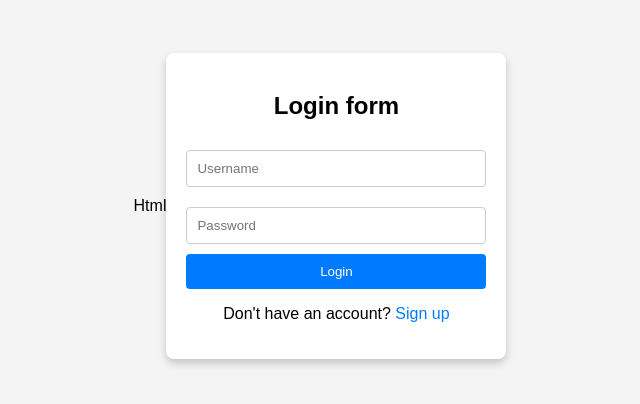
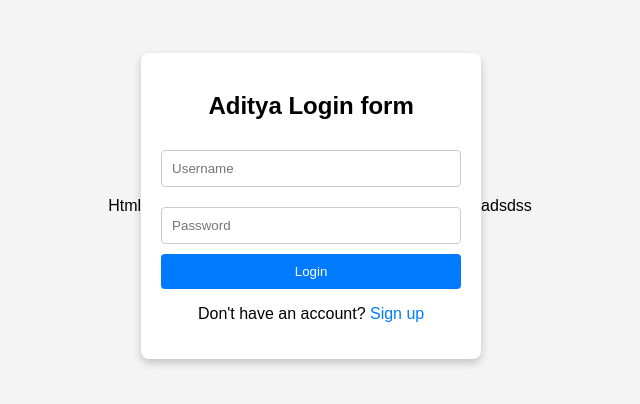
Before and after one commit to satwikadarapu28/vignesh-kumar, a plain HTML site: page index.html in a window 1280 px wide. Shown: the part 194-598 px from the top of the page, without its empty margins (320-960 px from the left). Drawn offline with Linux system fonts and the light colour scheme.

Commit message:
Update index.html

```diff
--- a/index.html
+++ b/index.html
@@ -4,7 +4,7 @@ Html<!DOCTYPE html>
 <head>
   <meta charset="UTF-8">
   <meta name="viewport" content="width=device-width, initial-scale=1.0">
-  <title>Login feedbak Form</title>
+  <title>Aditya Login feedbak Form</title>
   <style>
     body {
       font-family: Arial, sans-serif;
@@ -61,7 +61,7 @@ Html<!DOCTYPE html>
 </head>
 <body>
   <div class="login-container">
-    <h2>Login form</h2>
+    <h2>Aditya Login form</h2>
     <form action="/submit-login" method="POST">
       <input type="text" name="username" placeholder="Username" required>
       <input type="password" name="password" placeholder="Password" required>
@@ -71,3 +71,7 @@ Html<!DOCTYPE html>
   </div>
 </body>
 </html>
+
+
+
+adsdss
```
